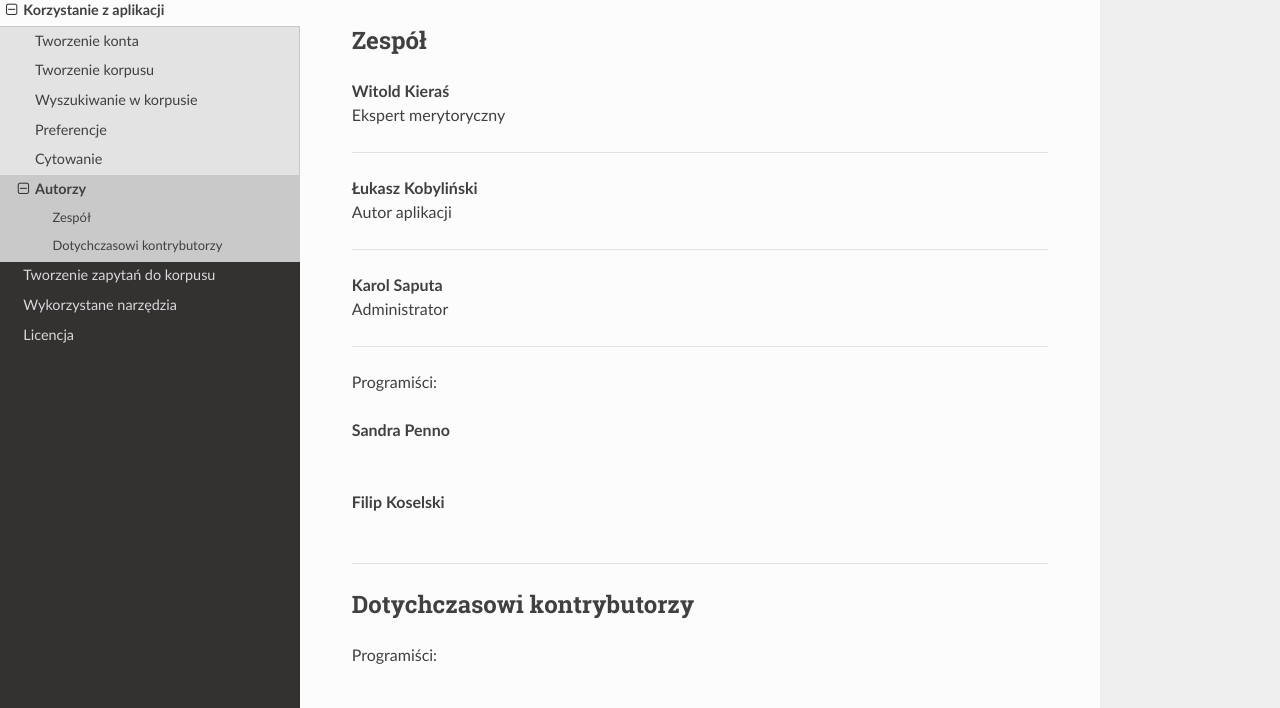
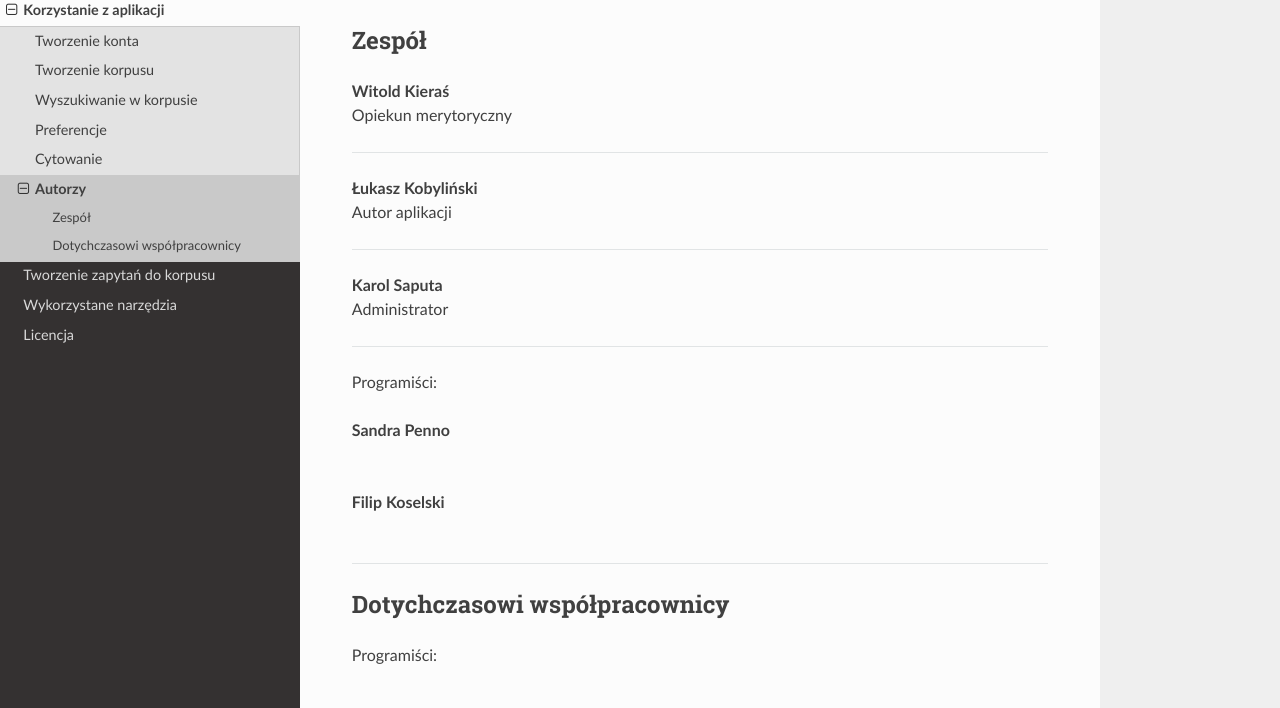
Before and after one commit to ipipan/korpusomat-eu-docs, a Sphinx documentation site: the page built from docs/source/instrukcja/autorzy.rst, in a window 1280 px wide and 1017 px high. Shown: the part 136-844 px from the top of the window. Built offline with Sphinx 7.4.7 and the Read the Docs theme 2.0.0, drawn with Linux system fonts in a browser that asks for light colours.

Commit message:
Update autorzy.rst

```diff
--- a/docs/source/instrukcja/autorzy.rst
+++ b/docs/source/instrukcja/autorzy.rst
@@ -6,7 +6,7 @@ Zespół
 =======================
 
 | **Witold Kieraś**
-| Ekspert merytoryczny
+| Opiekun merytoryczny
 
 --------------
 
@@ -30,7 +30,7 @@ Zespół
 
 --------------
 
-Dotychczasowi kontrybutorzy
+Dotychczasowi współpracownicy
 =======================
 
 | Programiści:
```
